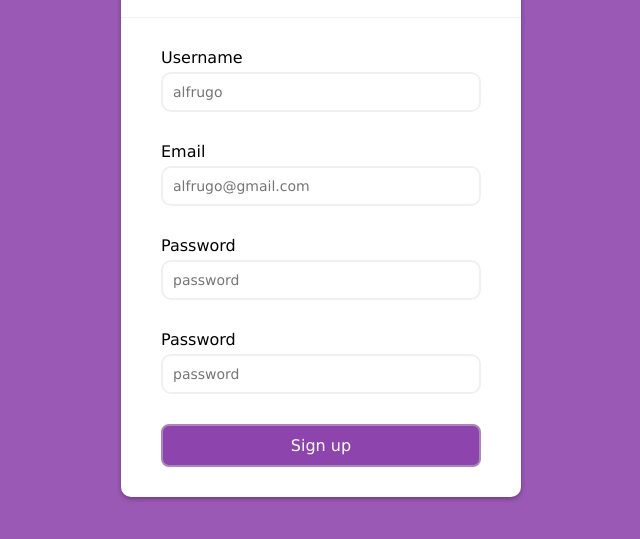
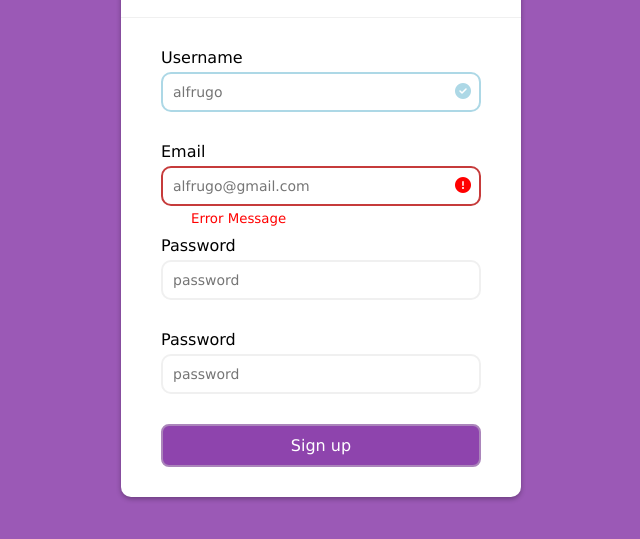
Before and after one commit to Alfrugo/form-validation, a plain HTML site: page index.html in a window 1280 px wide. Shown: the part 177-716 px from the top of the page, without its empty margins (319-959 px from the left). Drawn offline with Linux system fonts and the light colour scheme.

Commit message:
error / success styles

```diff
--- a/index.html
+++ b/index.html
@@ -14,7 +14,7 @@
             <h2>Create Account</h2>
         </div>
         <form class="form" id="form">
-            <div class="form-control">
+            <div class="form-control success">
                 <label>Username</label>
                 <input type="text" placeholder="alfrugo" id="username">
                 <i class="fas fa-check-circle"></i>
@@ -22,7 +22,7 @@
                 <small>Error Message</small>
             </div>
 
-            <div class="form-control">
+            <div class="form-control error">
                 <label>Email</label>
                 <input type="email" placeholder="alfrugo@gmail.com" id="email">
                 <i class="fas fa-check-circle"></i>
--- a/style.css
+++ b/style.css
@@ -57,11 +57,29 @@ body {
     width: 100%;
 }
 
+.form-control.success input {
+    border-color: lightblue;
+}
+
+.form-control.error input {
+    border-color: rgb(198, 59, 59);
+}
+
 .form-control i {
     position: absolute;
-    top: 40px;
+    top: 35px;
     right: 10px;
     visibility: hidden;
+}
+
+.form-control.success i.fa-check-circle {
+    color: lightblue;
+    visibility: visible;
+}
+
+.form-control.error i.fa-exclamation-circle {
+    color: red;
+    visibility: visible;
 }
 
 .form-control small {
@@ -69,6 +87,12 @@ body {
     visibility: hidden;
     bottom: 0;
     left: 0;
+}
+
+.form-control.error small {
+    color: red;
+    visibility: visible;
+    margin-left: 30px;
 }
 
 .form button {
```
